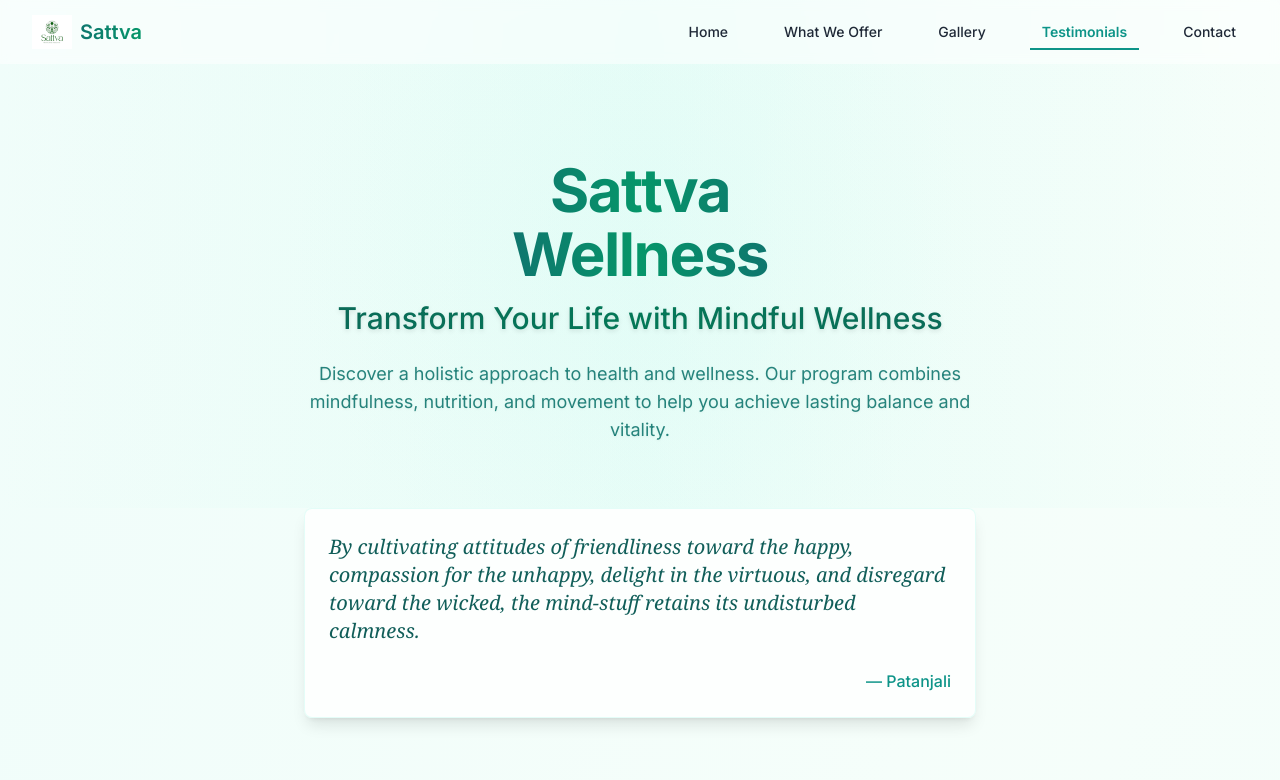
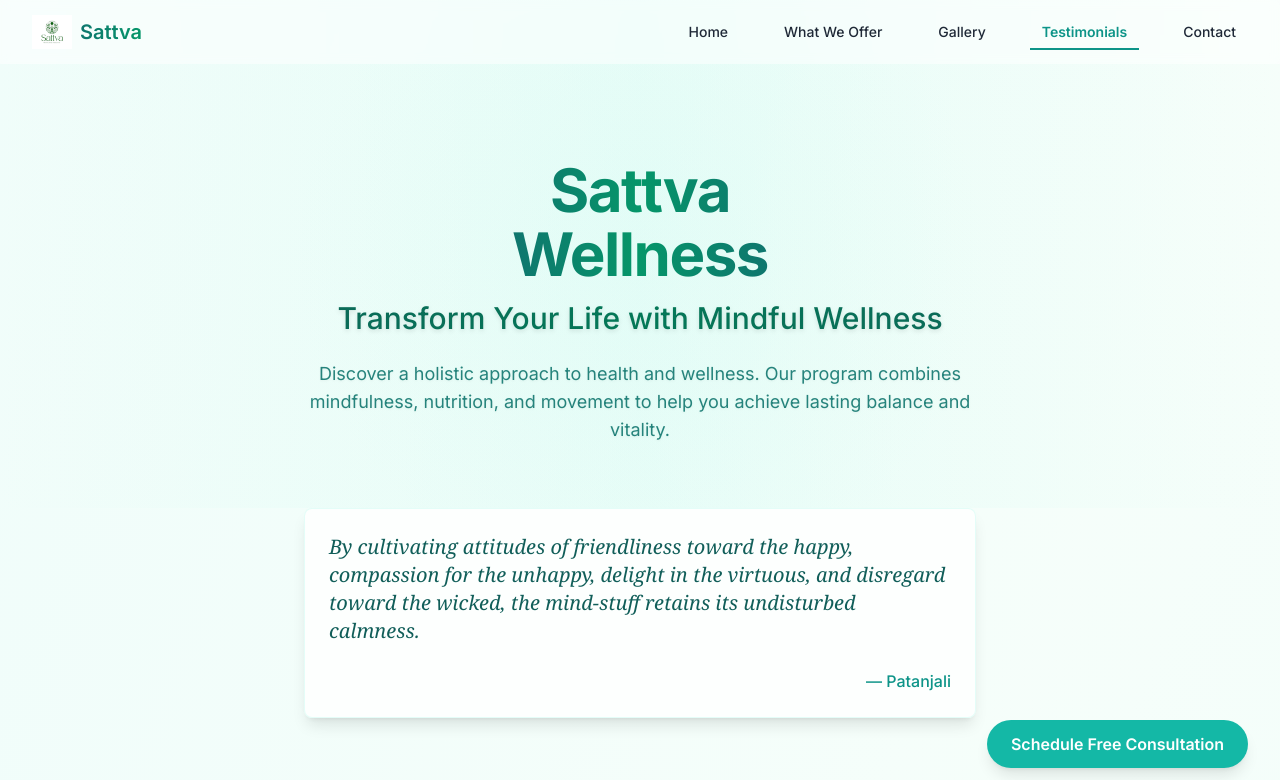
Before and after one commit to vipinvkartha/sattva-wellness, a Next.js app: page / in a window 1280 px wide. Shown: the top 780 px of the page. Built offline with nearby package versions, Linux system fonts and the light colour scheme.

Commit message:
floating button

```diff
--- a/app/layout.tsx
+++ b/app/layout.tsx
@@ -3,6 +3,7 @@ import type { Metadata } from 'next';
 import { Inter } from 'next/font/google';
 import { Analytics } from '@vercel/analytics/react';
 import Script from 'next/script';
+import FloatingConsultButton from '@/components/FloatingConsultButton';
 
 const inter = Inter({ subsets: ['latin'] });
 
@@ -99,6 +100,7 @@ export default function RootLayout({
         </Script>
       </head>
       <body className={inter.className}>
+        <FloatingConsultButton />
         {children}
         <Analytics />
       </body>
--- /dev/null
+++ b/components/FloatingConsultButton.tsx
@@ -0,0 +1,16 @@
+'use client';
+
+export default function FloatingConsultButton() {
+  return (
+    <div className="fixed bottom-6 right-6 z-50 md:bottom-8 md:right-8">
+      <a
+        href="https://forms.zohopublic.eu/sattva/form/SattvaWellnessRegistrationForm/formperma/uESkDIJRLWFDFCpd6VWeBhSa5TEBQEBLsUVnG1JVayI"
+        target="_blank"
+        rel="noopener noreferrer"
+        className="bg-[#14b8a6] hover:bg-[#0d9488] text-white font-semibold px-6 py-3 rounded-full shadow-lg transition-all duration-300 hover:scale-105 flex items-center"
+      >
+        Schedule Free Consultation
+      </a>
+    </div>
+  );
+}
```
